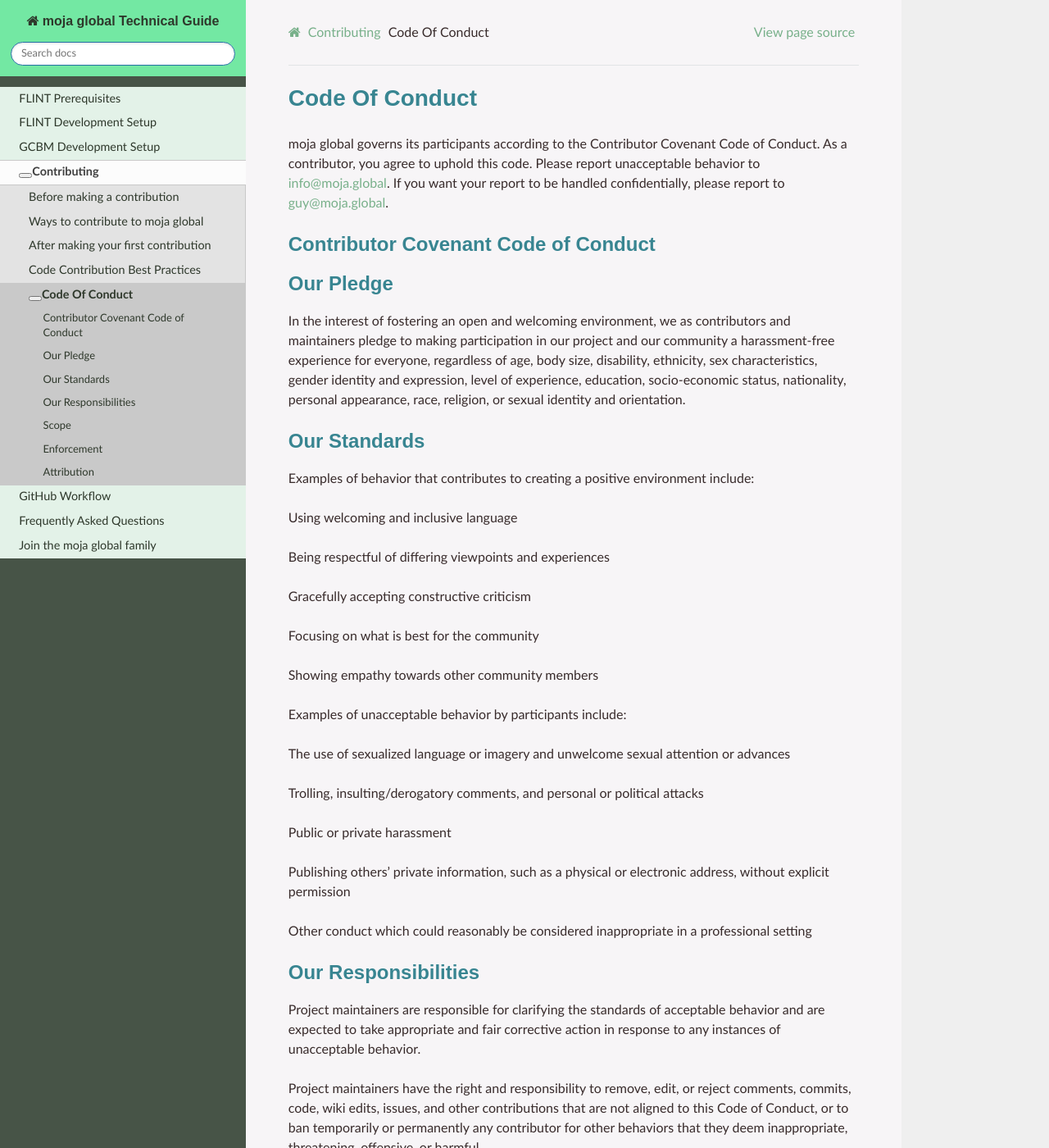
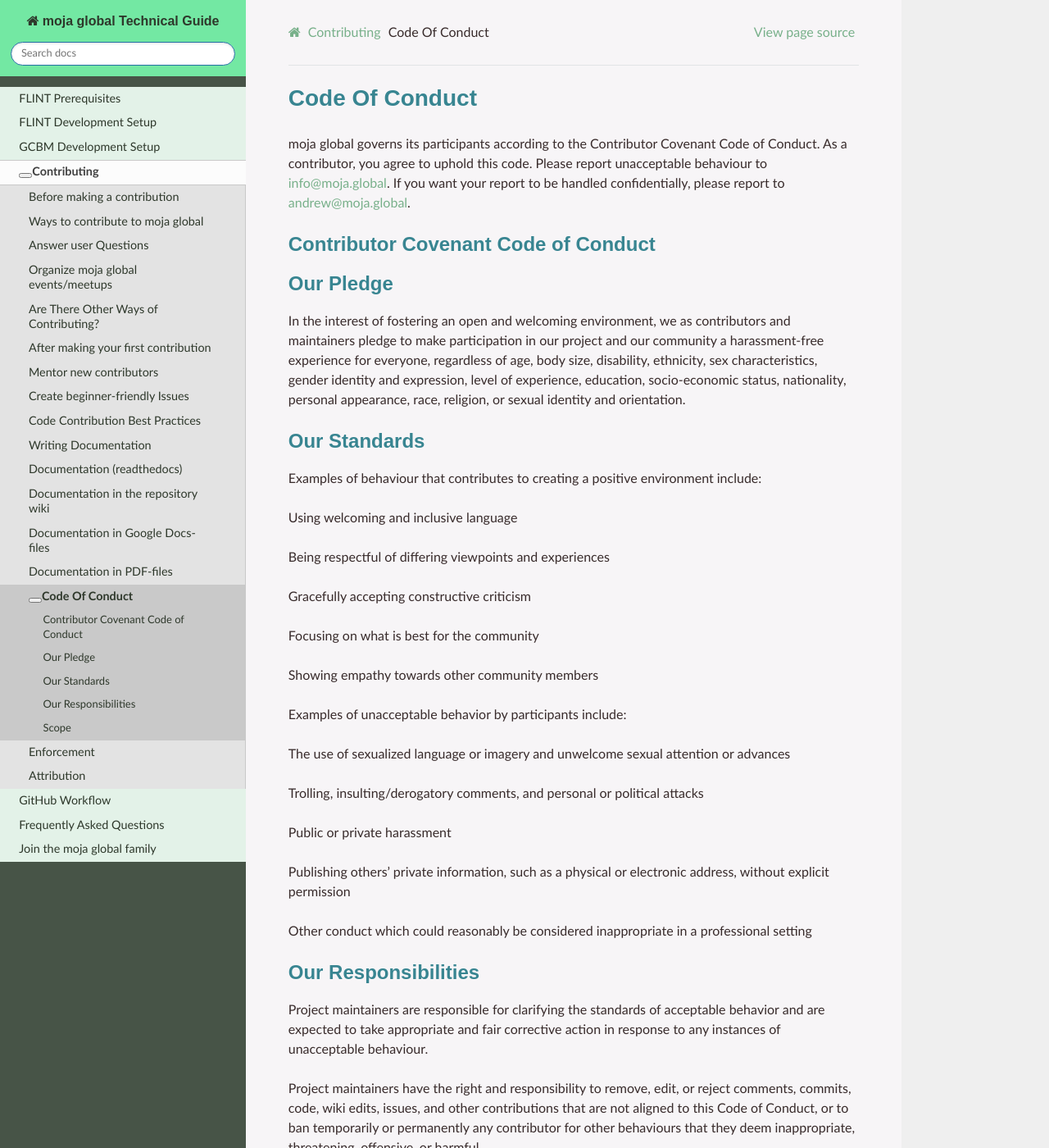
Before and after one commit to moja-global/moja_global_docs, a Sphinx documentation site: the page built from docs/contributing/coc.rst, in a window 1280 px wide and 1400 px high. Shown: the whole window at 82% size. Built offline with Sphinx 7.4.7 and the Read the Docs theme 2.0.0, drawn with Linux system fonts in a browser that asks for light colours; some of the changed text lies outside the part shown.

Commit message:
chore: refactor contributing docs
Signed-off-by: harshcasper <hmishra@redhat.com>

```diff
--- a/docs/contributing/coc.rst
+++ b/docs/contributing/coc.rst
@@ -1,53 +1,98 @@
 .. _contributing:
 
 Code Of Conduct
-###############
+===============
 
-moja global governs its participants according to the Contributor Covenant Code of Conduct. As a contributor, you agree to uphold this code. Please report unacceptable behavior to info@moja.global. If you want your report to be handled confidentially, please report to guy@moja.global.
+moja global governs its participants according to the Contributor
+Covenant Code of Conduct. As a contributor, you agree to uphold this
+code. Please report unacceptable behaviour to info@moja.global. If you
+want your report to be handled confidentially, please report to
+andrew@moja.global.
 
 Contributor Covenant Code of Conduct
 ------------------------------------
 
 Our Pledge
 ----------
-In the interest of fostering an open and welcoming environment, we as contributors and maintainers pledge to making participation in our project and our community a harassment-free experience for everyone, regardless of age, body size, disability, ethnicity, sex characteristics, gender identity and expression, level of experience, education, socio-economic status, nationality, personal appearance, race, religion, or sexual identity and orientation.
+
+In the interest of fostering an open and welcoming environment, we as
+contributors and maintainers pledge to make participation in our project
+and our community a harassment-free experience for everyone, regardless
+of age, body size, disability, ethnicity, sex characteristics, gender
+identity and expression, level of experience, education, socio-economic
+status, nationality, personal appearance, race, religion, or sexual
+identity and orientation.
 
 Our Standards
 -------------
-Examples of behavior that contributes to creating a positive environment include:
 
-* Using welcoming and inclusive language
-* Being respectful of differing viewpoints and experiences
-* Gracefully accepting constructive criticism
-* Focusing on what is best for the community
-* Showing empathy towards other community members
+Examples of behaviour that contributes to creating a positive
+environment include:
+
+-  Using welcoming and inclusive language
+-  Being respectful of differing viewpoints and experiences
+-  Gracefully accepting constructive criticism
+-  Focusing on what is best for the community
+-  Showing empathy towards other community members
 
 Examples of unacceptable behavior by participants include:
 
-* The use of sexualized language or imagery and unwelcome sexual attention or advances
-* Trolling, insulting/derogatory comments, and personal or political attacks
-* Public or private harassment
-* Publishing others' private information, such as a physical or electronic address, without explicit permission
-* Other conduct which could reasonably be considered inappropriate in a professional setting
+-  The use of sexualized language or imagery and unwelcome sexual
+   attention or advances
+-  Trolling, insulting/derogatory comments, and personal or political
+   attacks
+-  Public or private harassment
+-  Publishing others' private information, such as a physical or
+   electronic address, without explicit permission
+-  Other conduct which could reasonably be considered inappropriate in a
+   professional setting
 
 Our Responsibilities
 --------------------
-Project maintainers are responsible for clarifying the standards of acceptable behavior and are expected to take appropriate and fair corrective action in response to any instances of unacceptable behavior.
 
-Project maintainers have the right and responsibility to remove, edit, or reject comments, commits, code, wiki edits, issues, and other contributions that are not aligned to this Code of Conduct, or to ban temporarily or permanently any contributor for other behaviors that they deem inappropriate, threatening, offensive, or harmful.
+Project maintainers are responsible for clarifying the standards of
+acceptable behavior and are expected to take appropriate and fair
+corrective action in response to any instances of unacceptable
+behaviour.
+
+Project maintainers have the right and responsibility to remove, edit,
+or reject comments, commits, code, wiki edits, issues, and other
+contributions that are not aligned to this Code of Conduct, or to ban
+temporarily or permanently any contributor for other behaviours that
+they deem inappropriate, threatening, offensive, or harmful.
 
 Scope
 -----
-This Code of Conduct applies both within project spaces and in public spaces when an individual is representing the project or its community. Examples of representing a project or community include using an official project e-mail address, posting via an official social media account, or acting as an appointed representative at an online or offline event. Representation of a project may be further defined and clarified by project maintainers.
+
+This Code of Conduct applies both within project spaces and in public
+spaces when an individual is representing the project or its community.
+Examples of representing a project or community include using an
+official project e-mail address, posting via an official social media
+account, or acting as an appointed representative at an online or
+offline event. Representation of a project may be further defined and
+clarified by project maintainers.
 
 Enforcement
------------
-Instances of abusive, harassing, or otherwise unacceptable behavior may be reported by contacting the project team at guy@moja.global. All complaints will be reviewed and investigated and will result in a response that is deemed necessary and appropriate to the circumstances. The project team is obligated to maintain confidentiality with regard to the reporter of an incident. Further details of specific enforcement policies may be posted separately.
+===========
 
-Project maintainers who do not follow or enforce the Code of Conduct in good faith may face temporary or permanent repercussions as determined by other members of the project's leadership.
+Instances of abusive, harassing, or otherwise unacceptable behavior may
+be reported by contacting the project team at guy@moja.global. All
+complaints will be reviewed and investigated and will result in a
+response that is deemed necessary and appropriate to the circumstances.
+The project team is obligated to maintain confidentiality with regard to
+the reporter of an incident. Further details of specific enforcement
+policies may be posted separately.
+
+Project maintainers who do not follow or enforce the Code of Conduct in
+good faith may face temporary or permanent repercussions as determined
+by other members of the project's leadership.
 
 Attribution
------------
-This Code of Conduct is adapted from the Contributor Covenant, version 1.4, available at https://www.contributor-covenant.org/version/1/4/code-of-conduct.html
+===========
 
-For answers to common questions about this code of conduct, see https://www.contributor-covenant.org/faq
+This Code of Conduct is adapted from the Contributor Covenant, version
+1.4, available at
+https://www.contributor-covenant.org/version/1/4/code-of-conduct.html
+
+For answers to common questions about this code of conduct, see
+https://www.contributor-covenant.org/faq
```
Also changed, not shown: docs/contributing/after_contribute.rst (+54 -19 lines), docs/contributing/before_contribute.rst (+25 -10 lines), docs/contributing/code_contribution_best_practices.rst (+149 -68 lines), docs/contributing/index.rst (+8 -7 lines), docs/contributing/ways_to_contribute.rst (+107 -47 lines).
